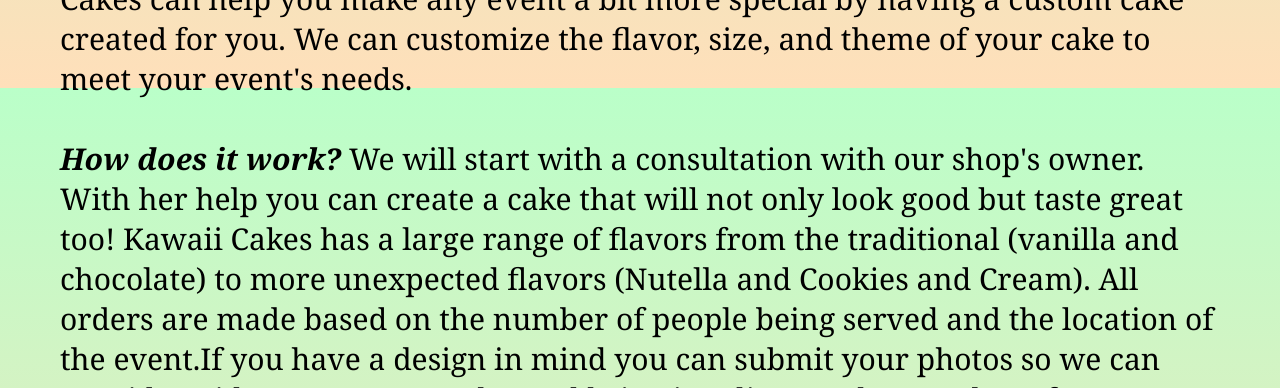
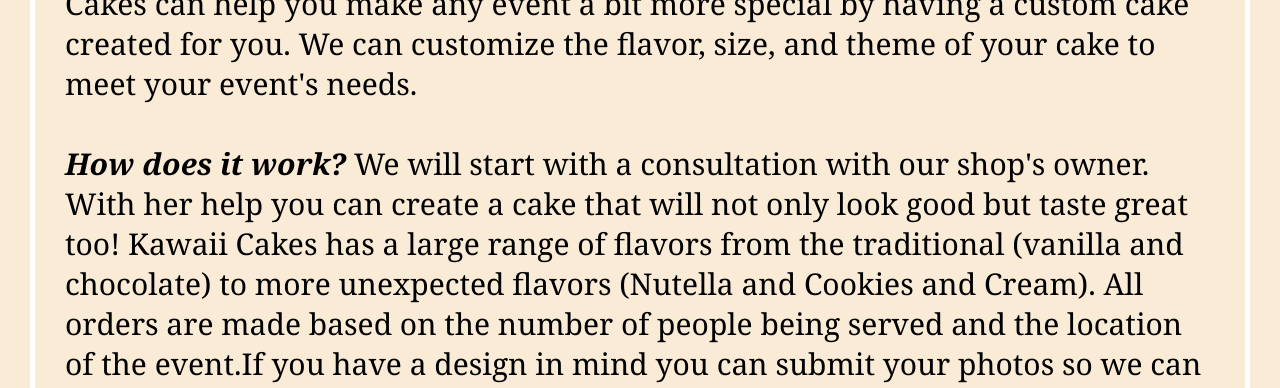
Before and after one commit to Maria-G-Garcia/Website, a plain HTML site: page index.html in a window 1280 px wide. Shown: the part 712-1100 px from the top of the page. Drawn offline with Linux system fonts and the light colour scheme.

Commit message:
Updated background

```diff
--- a/src/style.css
+++ b/src/style.css
@@ -1,9 +1,9 @@
 body {
   text-align: center;
-  background: linear-gradient(#baffc9, #ffdfba);
-  background-attachment: fixed;
   margin: 50px 30px 50px 30px;
   padding: 30px;
+  border: solid 5px #ffffff;
+  background-color: antiquewhite;
   font-family: Georgia, "Times New Roman", Times, serif;
 }
 h1 {
```
